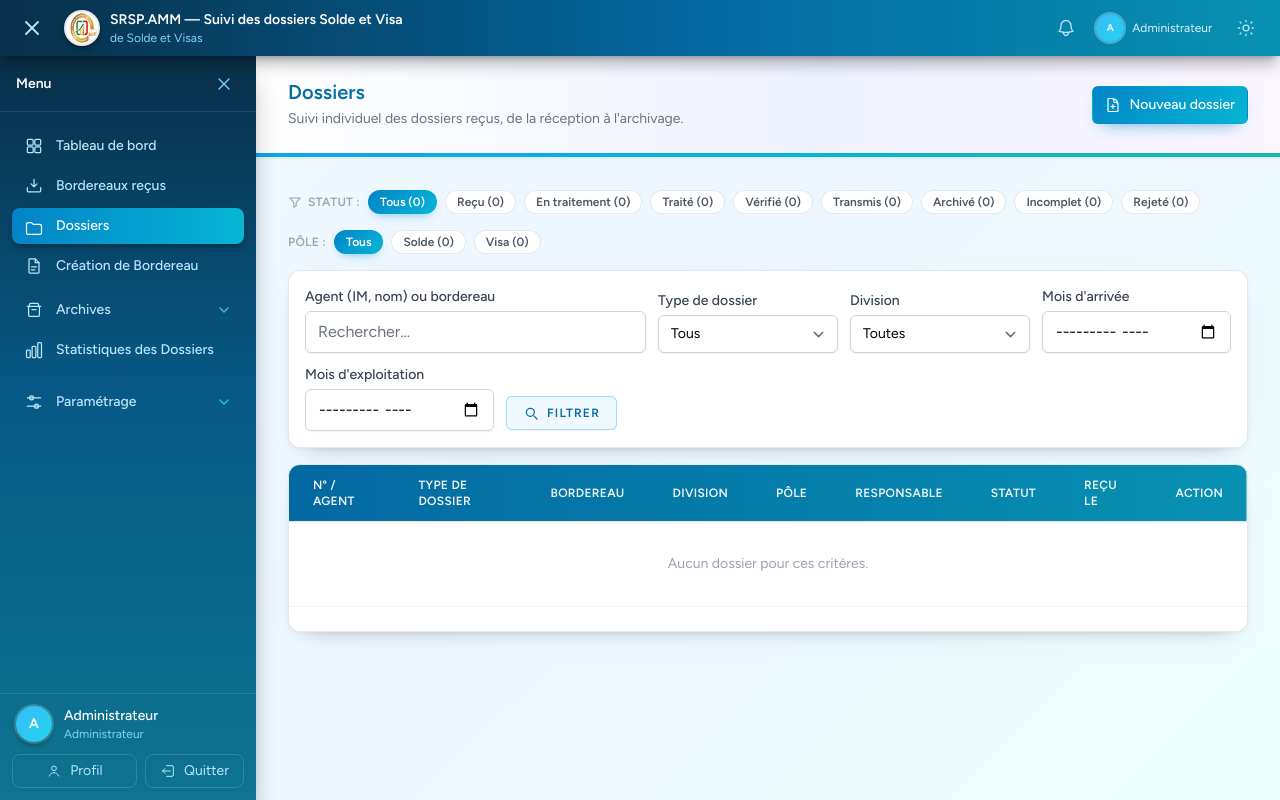
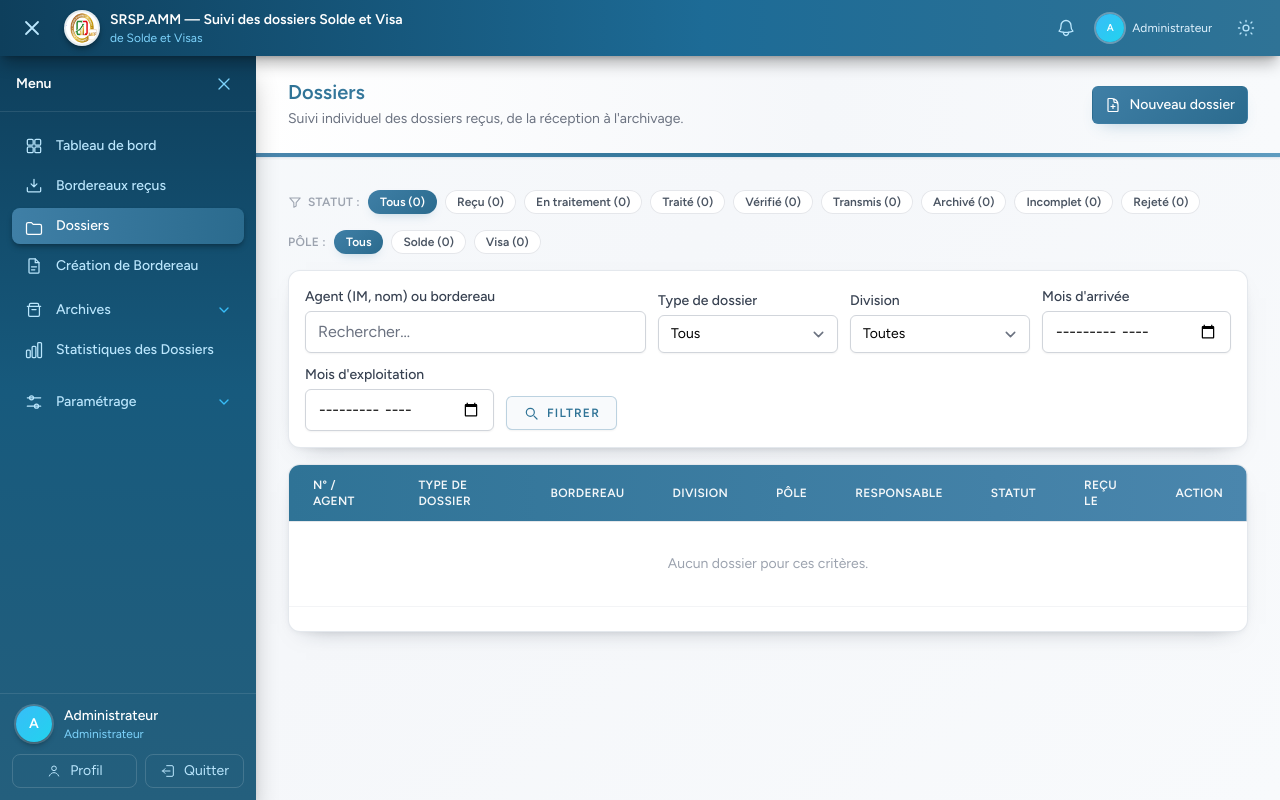
Before and after one commit to randrianirinaalbert2-cmd/suivi-dossiers, a Laravel app: page /dossiers in a window 1280 px wide. Run offline with Laravel 12, Linux system fonts and the light colour scheme; a user stored in the database is signed in; data comes from the database, SQL or seed files in the repository; data that the repository does not hold is empty; style sheets or scripts are compiled from the project's sources.

Commit message:
Adoucir le favicon et les couleurs de l'interface interne
Favicon, barre superieure, menu lateral, boutons, en-tetes et fonds passent en bleu ardoise moins vif. Le panneau de connexion et sa disposition ne sont pas modifies.

```diff
--- a/resources/css/app.css
+++ b/resources/css/app.css
@@ -12,7 +12,7 @@
 
 /* Fond de page : clair par défaut, sombre avec .dark */
 .fond-page {
-    background-image: linear-gradient(135deg, #f0f9ff 0%, #eef6ff 45%, #ecfeff 100%);
+    background-image: linear-gradient(135deg, #f7fafc 0%, #f5f7fa 45%, #f8fafc 100%);
 }
 
 .dark .fond-page {
@@ -21,21 +21,21 @@
 
 /* Titre de page en dégradé */
 .entete-page h2 {
-    background: linear-gradient(90deg, #0369a1, #0891b2 70%);
+    background: linear-gradient(90deg, #2f7396, #4a86ad 70%);
     -webkit-background-clip: text;
     background-clip: text;
     color: transparent;
 }
 
 .dark .entete-page h2 {
-    background-image: linear-gradient(90deg, #7dd3fc, #67e8f9 70%);
+    background-image: linear-gradient(90deg, #a9c9dc, #8fb8cf 70%);
     -webkit-background-clip: text;
     background-clip: text;
 }
 
 /* Bandeau sous l'en-tête de page */
 .entete-page .bande-soulignement {
-    background-image: linear-gradient(90deg, #0ea5e9 0%, #06b6d4 50%, #14b8a6 100%);
+    background-image: linear-gradient(90deg, #4a86ad 0%, #2f7396 50%, #5f9cc0 100%);
 }
 
 /* Cartes : bordure et ombre plus douces */
@@ -57,7 +57,7 @@
 
 /* En-têtes de tableaux en dégradé océan */
 thead.bg-gray-50 {
-    background-image: linear-gradient(90deg, #0369a1, #0891b2);
+    background-image: linear-gradient(90deg, #2f7396, #4a86ad);
     color: rgba(255, 255, 255, 0.94);
 }
 
@@ -67,21 +67,21 @@ main tbody tr {
 }
 
 main tbody tr:hover {
-    background-color: #f0f9ff;
+    background-color: #f8fafc;
 }
 
 /* Boutons primaires en dégradé */
 a.bg-indigo-600,
 button.bg-indigo-600,
 button.bg-gray-800 {
-    background-image: linear-gradient(135deg, #0284c7, #06b6d4);
-    box-shadow: 0 8px 18px -10px rgba(2, 132, 199, 0.75);
+    background-image: linear-gradient(135deg, #3f7fa6, #2b6b8e);
+    box-shadow: 0 8px 18px -10px rgba(63, 127, 166, 0.45);
 }
 
 .dark a.bg-indigo-600,
 .dark button.bg-indigo-600,
 .dark button.bg-gray-800 {
-    background-image: linear-gradient(135deg, #0ea5e9, #22d3ee);
+    background-image: linear-gradient(135deg, #5f9cc0, #7fb8d6);
 }
 
 a.bg-indigo-600:hover,
@@ -92,53 +92,53 @@ button.bg-gray-800:hover {
 
 /* Pastilles de filtre actives */
 a.bg-gray-900 {
-    background-image: linear-gradient(135deg, #0284c7, #06b6d4);
-    box-shadow: 0 5px 12px -6px rgba(2, 132, 199, 0.6);
+    background-image: linear-gradient(135deg, #3f7fa6, #2b6b8e);
+    box-shadow: 0 5px 12px -6px rgba(63, 127, 166, 0.4);
 }
 
 /* Titres de section : accent cyan en bordure */
 main h3.uppercase {
-    box-shadow: inset 4px 0 0 0 #06b6d4;
+    box-shadow: inset 4px 0 0 0 #4a86ad;
     padding-inline-start: 0.75rem;
 }
 
 /* Lien de sélection */
 ::selection {
-    background: #bae6fd;
-    color: #082f49;
+    background: #dbe7ef;
+    color: #1f3f57;
 }
 
 /* Boutons secondaires : pastille teintée océan, intégrée aux cartes */
 main a.border-gray-300,
 main button.border-gray-300 {
-    border-color: rgba(56, 189, 248, 0.45);
-    color: #0369a1;
-    background-color: #f0f9ff;
+    border-color: rgba(74, 134, 173, 0.35);
+    color: #2f7396;
+    background-color: #f8fafc;
 }
 
 main a.border-gray-300:hover,
 main button.border-gray-300:hover {
-    background-color: #e0f2fe;
-    border-color: #0ea5e9;
+    background-color: #eef4f8;
+    border-color: #4a86ad;
 }
 
 .dark main a.border-gray-300,
 .dark main button.border-gray-300 {
     background-color: #10202c;
-    color: #7dd3fc;
-    border-color: #14384a;
+    color: #a9c9dc;
+    border-color: #1d3b4c;
 }
 
 .dark main a.border-gray-300:hover,
 .dark main button.border-gray-300:hover {
     background-color: #14303f;
-    border-color: #0ea5e9;
+    border-color: #4a86ad;
 }
 
 /* En-têtes de sections dans les cartes */
 main .border-b.border-gray-100 {
-    background-image: linear-gradient(90deg, #f0f9ff, #ecfeff);
-    border-bottom-color: rgba(56, 189, 248, 0.35);
+    background-image: linear-gradient(90deg, #f8fafc, #f5f7fa);
+    border-bottom-color: rgba(74, 134, 173, 0.3);
 }
 
 /* ============================================================
--- a/resources/views/components/primary-button.blade.php
+++ b/resources/views/components/primary-button.blade.php
@@ -1,3 +1,3 @@
-<button {{ $attributes->merge(['type' => 'submit', 'class' => 'inline-flex items-center gap-2 px-4 py-2 border border-transparent rounded-md font-semibold text-xs text-white uppercase tracking-widest bg-[linear-gradient(135deg,#4f46e5,#7c3aed)] shadow-md shadow-indigo-500/30 hover:brightness-110 focus:outline-none focus:ring-2 focus:ring-indigo-500 focus:ring-offset-2 transition ease-in-out duration-150']) }}>
+<button {{ $attributes->merge(['type' => 'submit', 'class' => 'inline-flex items-center gap-2 px-4 py-2 border border-transparent rounded-md font-semibold text-xs text-white uppercase tracking-widest bg-[linear-gradient(135deg,#3f7fa6,#2b6b8e)] shadow-md shadow-slate-900/10 hover:brightness-110 focus:outline-none focus:ring-2 focus:ring-slate-400 focus:ring-offset-2 transition ease-in-out duration-150']) }}>
     {{ $slot }}
 </button>
--- a/resources/views/layouts/app.blade.php
+++ b/resources/views/layouts/app.blade.php
@@ -34,7 +34,7 @@
             <div class="zone-contenu min-w-0 w-full pt-14 transition-[padding-inline-start] duration-200 ease-out" :class="menuOuvert ? 'lg:ps-64' : 'lg:ps-0'">
                 <!-- Page Heading -->
                 @isset($header)
-                    <header class="entete-page no-print bg-[linear-gradient(90deg,#ffffff_0%,#eef2ff_55%,#faf5ff_100%)] border-b border-indigo-100 shadow-sm">
+                    <header class="entete-page no-print bg-[linear-gradient(90deg,#ffffff_0%,#f5f7fa_55%,#f8fafc_100%)] border-b border-slate-200 shadow-sm">
                         <div class="mx-auto py-6 px-4 sm:px-6 lg:px-8 transition-all duration-200" :class="menuOuvert ? 'max-w-7xl' : 'max-w-full'">
                             {{ $header }}
                         </div>
--- a/resources/views/layouts/navigation.blade.php
+++ b/resources/views/layouts/navigation.blade.php
@@ -89,10 +89,10 @@
 @endphp
 
 <!-- Barre supérieure (tous les écrans) -->
-<div class="fixed inset-x-0 top-0 z-50 h-14 bg-[linear-gradient(90deg,#082f49_0%,#0369a1_55%,#0891b2_100%)] flex items-center gap-3 px-4 shadow-lg shadow-black/30 no-print">
+<div class="fixed inset-x-0 top-0 z-50 h-14 bg-[linear-gradient(90deg,#0e3f5c_0%,#1d6b96_55%,#2f7396_100%)] flex items-center gap-3 px-4 shadow-lg shadow-black/30 no-print">
     <button type="button" @click="menuOuvert = ! menuOuvert"
             aria-label="Ouvrir ou fermer le menu"
-            class="-ms-1 rounded-md p-2 text-indigo-200 transition hover:bg-white/10 hover:text-white">
+            class="-ms-1 rounded-md p-2 text-sky-200 transition hover:bg-white/10 hover:text-white">
         <svg class="h-6 w-6" fill="none" viewBox="0 0 24 24" stroke-width="1.8" stroke="currentColor">
             <path stroke-linecap="round" stroke-linejoin="round" :d="menuOuvert ? 'M6 18 18 6M6 6l12 12' : 'M4 6h16M4 12h16M4 18h16'" />
         </svg>
@@ -101,7 +101,7 @@
         <img src="{{ asset('logo-mef.png') }}" alt="Armoiries — Ministère de l'Économie et des Finances" class="h-9 w-9 shrink-0 rounded-full bg-white/90 p-0.5 shadow-md shadow-black/30">
         <span class="leading-tight">
             <span class="block text-sm font-semibold text-white">{{ config('app.name') }}</span>
-            <span class="hidden text-xs text-indigo-300 lg:block">de Solde et Visas</span>
+            <span class="hidden text-xs text-sky-300 lg:block">de Solde et Visas</span>
         </span>
     </a>
     {{-- Notifications : toujours visibles, la pastille n'apparaît qu'en cas d'alerte --}}
@@ -175,13 +175,13 @@
                 </ul>
 
                 <a href="{{ route('dashboard') }}"
-                   class="block border-t border-gray-100 px-4 py-3 text-center text-sm font-semibold text-indigo-600 transition hover:bg-indigo-50 dark:border-gray-700 dark:text-indigo-300 dark:hover:bg-gray-700/40">
+                   class="block border-t border-gray-100 px-4 py-3 text-center text-sm font-semibold text-slate-600 transition hover:bg-slate-50 dark:border-gray-700 dark:text-sky-300 dark:hover:bg-gray-700/40">
                     {{ $alerteRejetesCount > $alerteRejetes->count() ? 'Voir les '.$alerteRejetesCount.' alertes' : 'Voir le tableau de bord' }}
                 </a>
             </div>
 
         <a href="{{ route('profile.edit') }}"
-           class="hidden items-center gap-2 rounded-full py-1 pe-2 ps-1 text-xs text-indigo-100 transition hover:bg-white/10 hover:text-white sm:flex"
+           class="hidden items-center gap-2 rounded-full py-1 pe-2 ps-1 text-xs text-sky-100 transition hover:bg-white/10 hover:text-white sm:flex"
            title="Mon profil">
             <x-avatar :utilisateur="$utilisateur" taille="h-7 w-7" texte="text-[10px]" contour="ring-2 ring-white/30" />
             <span class="max-w-[12rem] truncate">{{ $utilisateur->nom }}</span>
@@ -191,7 +191,7 @@
                 x-data="{ sombre: document.documentElement.classList.contains('dark') }"
                 @click="sombre = !sombre; document.documentElement.classList.toggle('dark', sombre); localStorage.setItem('theme', sombre ? 'dark' : 'light')"
                 aria-label="Basculer entre le mode sombre et le mode clair"
-                class="rounded-md p-2 text-indigo-200 transition hover:bg-white/10 hover:text-white">
+                class="rounded-md p-2 text-sky-200 transition hover:bg-white/10 hover:text-white">
             <svg class="h-5 w-5" x-show="!sombre" fill="none" viewBox="0 0 24 24" stroke-width="1.6" stroke="currentColor">
                 <path stroke-linecap="round" stroke-linejoin="round" d="M12 3v1.5M12 19.5V21M4.9 4.9l1.1 1.1M18 18l1.1 1.1M3 12h1.5M19.5 12H21M4.9 19.1l1.1-1.1M18 6l1.1-1.1"/>
                 <circle cx="12" cy="12" r="3.5"/>
@@ -210,13 +210,13 @@
 
 <!-- Menu latéral gauche -->
 <aside x-cloak
-       class="no-print fixed bottom-0 left-0 top-14 z-40 flex w-64 flex-col bg-[linear-gradient(180deg,#082f49_0%,#075985_45%,#0e7490_100%)] shadow-xl shadow-black/30 transition-transform duration-200 ease-out"
+       class="no-print fixed bottom-0 left-0 top-14 z-40 flex w-64 flex-col bg-[linear-gradient(180deg,#0e3f5c_0%,#175a7d_45%,#245f7d_100%)] shadow-xl shadow-black/30 transition-transform duration-200 ease-out"
        :class="menuOuvert ? 'translate-x-0' : '-translate-x-full'">
 
     <div class="flex h-14 shrink-0 items-center justify-between border-b border-white/10 px-4">
         <span class="text-sm font-semibold text-white">Menu</span>
         <button type="button" @click="menuOuvert = false" aria-label="Fermer le menu"
-                class="rounded-md p-1.5 text-indigo-300 transition hover:bg-white/10 hover:text-white">
+                class="rounded-md p-1.5 text-sky-300 transition hover:bg-white/10 hover:text-white">
             <svg class="h-5 w-5" fill="none" viewBox="0 0 24 24" stroke-width="1.5" stroke="currentColor">
                 <path stroke-linecap="round" stroke-linejoin="round" d="M6 18 18 6M6 6l12 12"/>
             </svg>
@@ -250,14 +250,14 @@
             <button type="button" @click.stop="ouvert = ! ouvert"
                     @class([
                         'group flex w-full items-center gap-3 rounded-lg px-3 py-2 text-sm font-medium transition',
-                        $archiveOuvert ? 'text-white' : 'text-indigo-200 hover:bg-white/10 hover:text-white',
+                        $archiveOuvert ? 'text-white' : 'text-sky-200 hover:bg-white/10 hover:text-white',
                     ])>
-                <svg class="h-5 w-5 shrink-0" @class([$archiveOuvert ? 'text-indigo-200' : 'text-indigo-300 group-hover:text-white'])
+                <svg class="h-5 w-5 shrink-0" @class([$archiveOuvert ? 'text-sky-200' : 'text-sky-300 group-hover:text-white'])
                      fill="none" viewBox="0 0 24 24" stroke-width="1.5" stroke="currentColor">
                     <path stroke-linecap="round" stroke-linejoin="round" d="M4 7.5h16M5.5 7.5V18a1.5 1.5 0 0 0 1.5 1.5h10a1.5 1.5 0 0 0 1.5-1.5V7.5M6.5 7.5V5.5A1.5 1.5 0 0 1 8 4h8a1.5 1.5 0 0 1 1.5 1.5v2M9.5 11.5h5"/>
                 </svg>
                 <span class="flex-1 text-start">Archives</span>
-                <svg class="h-4 w-4 shrink-0 text-indigo-400 transition-transform duration-200"
+                <svg class="h-4 w-4 shrink-0 text-sky-400 transition-transform duration-200"
                      :class="ouvert ? 'rotate-180' : ''" fill="none" viewBox="0 0 24 24" stroke-width="2" stroke="currentColor">
                     <path stroke-linecap="round" stroke-linejoin="round" d="m6 9 6 6 6-6"/>
                 </svg>
@@ -320,16 +320,16 @@
                 <button type="button" @click.stop="ouvert = ! ouvert"
                         @class([
                             'group flex w-full items-center gap-3 rounded-lg px-3 py-2 text-sm font-medium transition',
-                            $parametrageOuvert ? 'text-white' : 'text-indigo-200 hover:bg-white/10 hover:text-white',
+                            $parametrageOuvert ? 'text-white' : 'text-sky-200 hover:bg-white/10 hover:text-white',
                         ])>
-                    <svg class="h-5 w-5 shrink-0" @class([$parametrageOuvert ? 'text-indigo-200' : 'text-indigo-300 group-hover:text-white'])
+                    <svg class="h-5 w-5 shrink-0" @class([$parametrageOuvert ? 'text-sky-200' : 'text-sky-300 group-hover:text-white'])
                          fill="none" viewBox="0 0 24 24" stroke-width="1.5" stroke="currentColor">
                         <path stroke-linecap="round" stroke-linejoin="round" d="M4 7h16M4 17h16"/>
                         <circle cx="9" cy="7" r="2.4"/>
                         <circle cx="15" cy="17" r="2.4"/>
                     </svg>
                     <span class="flex-1 text-start">Paramétrage</span>
-                    <svg class="h-4 w-4 shrink-0 text-indigo-400 transition-transform duration-200"
+                    <svg class="h-4 w-4 shrink-0 text-sky-400 transition-transform duration-200"
                          :class="ouvert ? 'rotate-180' : ''" fill="none" viewBox="0 0 24 24" stroke-width="2" stroke="currentColor">
                         <path stroke-linecap="round" stroke-linejoin="round" d="m6 9 6 6 6-6"/>
                     </svg>
@@ -366,13 +366,13 @@
             </a>
             <div class="min-w-0">
                 <div class="truncate text-sm font-medium text-white">{{ $utilisateur->nom }}</div>
-                <div class="truncate text-xs text-indigo-300">{{ $roleDivision }}</div>
+                <div class="truncate text-xs text-sky-300">{{ $roleDivision }}</div>
             </div>
         </div>
 
         <div class="mt-3 flex items-center gap-2">
             <a href="{{ route('profile.edit') }}"
-               class="flex flex-1 items-center justify-center gap-2 rounded-lg border border-white/15 px-3 py-1.5 text-sm text-indigo-200 transition hover:bg-white/10 hover:text-white">
+               class="flex flex-1 items-center justify-center gap-2 rounded-lg border border-white/15 px-3 py-1.5 text-sm text-sky-200 transition hover:bg-white/10 hover:text-white">
                 <svg class="h-4 w-4" fill="none" viewBox="0 0 24 24" stroke-width="1.5" stroke="currentColor">
                     <circle cx="12" cy="8" r="3.5"/>
                     <path stroke-linecap="round" stroke-linejoin="round" d="M5 19.5c1.3-3.3 4-5 7-5s5.7 1.7 7 5"/>
@@ -383,7 +383,7 @@
             <form method="POST" action="{{ route('logout') }}" class="flex-1">
                 @csrf
                 <button type="submit"
-                        class="flex w-full items-center justify-center gap-2 rounded-lg border border-white/15 px-3 py-1.5 text-sm text-indigo-200 transition hover:border-rose-400/40 hover:bg-rose-500/20 hover:text-rose-200">
+                        class="flex w-full items-center justify-center gap-2 rounded-lg border border-white/15 px-3 py-1.5 text-sm text-sky-200 transition hover:border-rose-400/40 hover:bg-rose-500/20 hover:text-rose-200">
                     <svg class="h-4 w-4" fill="none" viewBox="0 0 24 24" stroke-width="1.5" stroke="currentColor">
                         <path stroke-linecap="round" stroke-linejoin="round" d="M15 12H4m0 0 3.5-3.5M4 12l3.5 3.5"/>
                         <path stroke-linecap="round" stroke-linejoin="round" d="M10 4h8a2 2 0 0 1 2 2v12a2 2 0 0 1-2 2h-8"/>
```
Also changed, not shown: other parts of resources/views/layouts/navigation.blade.php (+16 -16 lines), public/favicon.svg.
